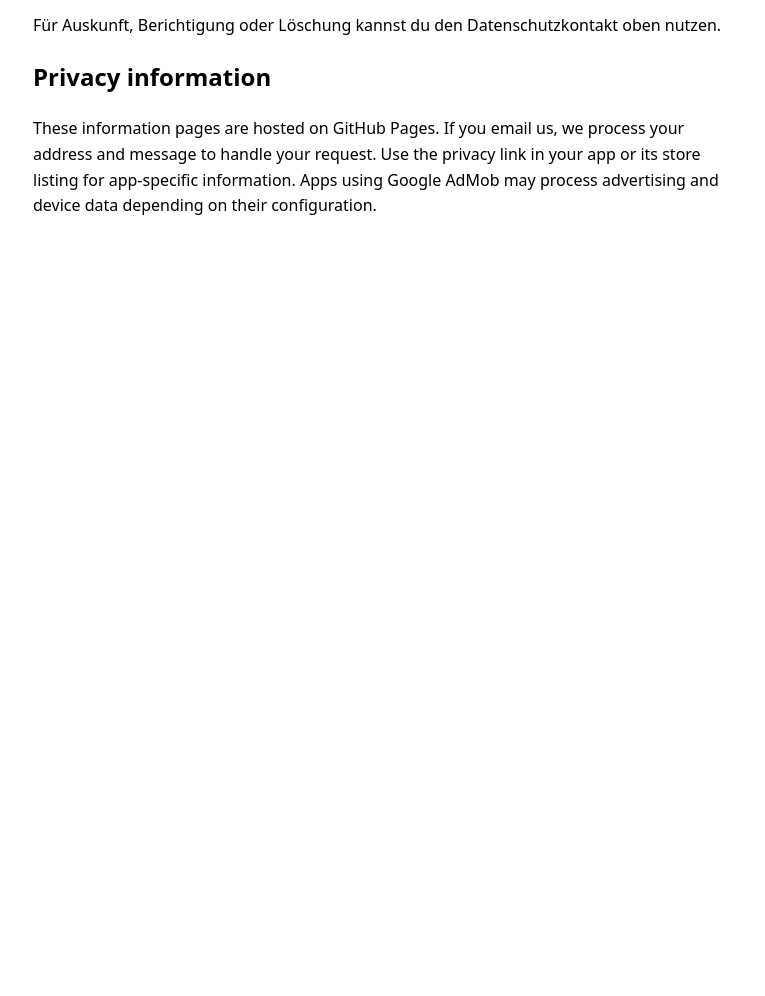
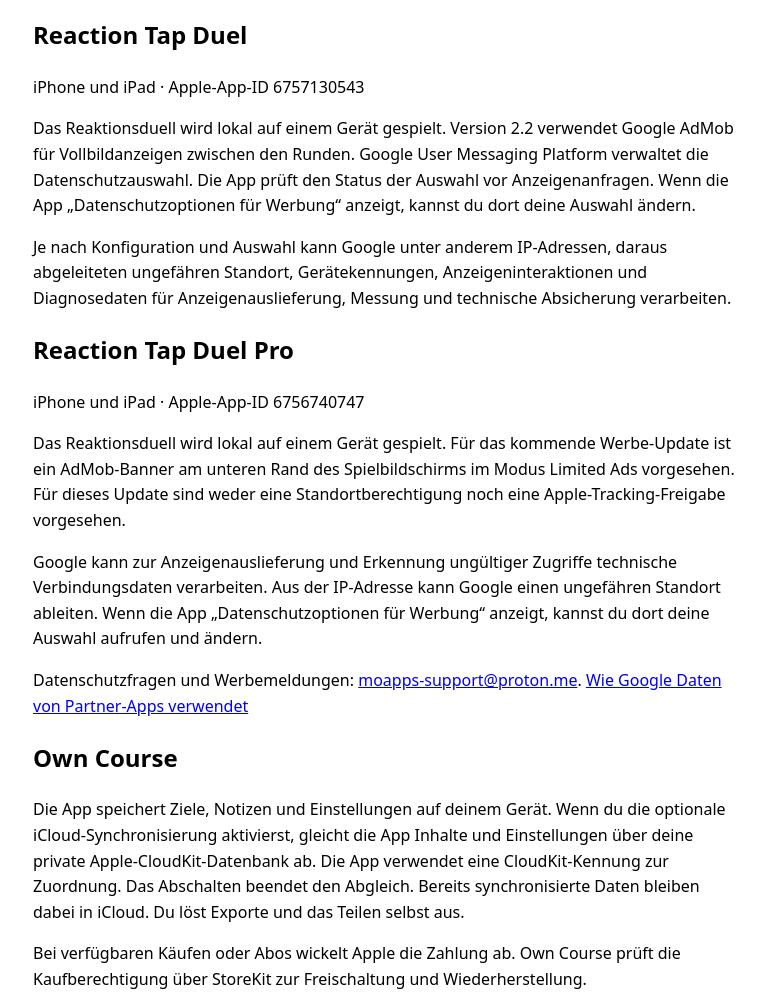
Before and after one commit to Patavan/patavan.github.io, a plain HTML site: page datenschutz.html in a window 1280 px wide. Shown: the part 722-1718 px from the top of the page, without its empty margins (255-1020 px from the left). Before the commit the page ends 973 px from the top, so only its background shows below. Drawn offline with Linux system fonts and the light colour scheme.

Commit message:
Update datenschutz.html

```diff
--- a/datenschutz.html
+++ b/datenschutz.html
@@ -23,6 +23,27 @@ body {font: 1rem/1.6 system-ui,sans-serif; max-width: 44rem; margin: 2rem auto;
 <li><a href="https://policies.google.com/technologies/partner-sites?hl=de">Wie Google Daten von Partner-Apps verwendet</a></li>
 <li><a href="https://www.apple.com/legal/privacy/data/de/app-store/">Apple App Store und Datenschutz</a></li>
 </ul>
+<section id="reaction-tap-duel">
+  <h2>Reaction Tap Duel</h2>
+  <p>iPhone und iPad · Apple-App-ID 6757130543</p>
+  <p>Das Reaktionsduell wird lokal auf einem Gerät gespielt. Version 2.2 verwendet Google AdMob für Vollbildanzeigen zwischen den Runden. Google User Messaging Platform verwaltet die Datenschutzauswahl. Die App prüft den Status der Auswahl vor Anzeigenanfragen. Wenn die App „Datenschutzoptionen für Werbung“ anzeigt, kannst du dort deine Auswahl ändern.</p>
+  <p>Je nach Konfiguration und Auswahl kann Google unter anderem IP-Adressen, daraus abgeleiteten ungefähren Standort, Gerätekennungen, Anzeigeninteraktionen und Diagnosedaten für Anzeigenauslieferung, Messung und technische Absicherung verarbeiten.</p>
+</section>
+
+<section id="reaction-tap-duel-pro">
+  <h2>Reaction Tap Duel Pro</h2>
+  <p>iPhone und iPad · Apple-App-ID 6756740747</p>
+  <p>Das Reaktionsduell wird lokal auf einem Gerät gespielt. Für das kommende Werbe-Update ist ein AdMob-Banner am unteren Rand des Spielbildschirms im Modus Limited Ads vorgesehen. Für dieses Update sind weder eine Standortberechtigung noch eine Apple-Tracking-Freigabe vorgesehen.</p>
+  <p>Google kann zur Anzeigenauslieferung und Erkennung ungültiger Zugriffe technische Verbindungsdaten verarbeiten. Aus der IP-Adresse kann Google einen ungefähren Standort ableiten. Wenn die App „Datenschutzoptionen für Werbung“ anzeigt, kannst du dort deine Auswahl aufrufen und ändern.</p>
+  <p>Datenschutzfragen und Werbemeldungen: <a href="mailto:moapps-support@proton.me">moapps-support@proton.me</a>. <a href="https://policies.google.com/technologies/partner-sites?hl=de">Wie Google Daten von Partner-Apps verwendet</a></p>
+</section>
+
+<section id="own-course">
+  <h2>Own Course</h2>
+  <p>Die App speichert Ziele, Notizen und Einstellungen auf deinem Gerät. Wenn du die optionale iCloud-Synchronisierung aktivierst, gleicht die App Inhalte und Einstellungen über deine private Apple-CloudKit-Datenbank ab. Die App verwendet eine CloudKit-Kennung zur Zuordnung. Das Abschalten beendet den Abgleich. Bereits synchronisierte Daten bleiben dabei in iCloud. Du löst Exporte und das Teilen selbst aus.</p>
+  <p>Bei verfügbaren Käufen oder Abos wickelt Apple die Zahlung ab. Own Course prüft die Kaufberechtigung über StoreKit zur Freischaltung und Wiederherstellung.</p>
+</section>
+
 <p>Für Auskunft, Berichtigung oder Löschung kannst du den Datenschutzkontakt oben nutzen.</p>
 <section lang="en"><h2>Privacy information</h2><p>These information pages are hosted on GitHub Pages. If you email us, we process your address and message to handle your request. Use the privacy link in your app or its store listing for app-specific information. Apps using Google AdMob may process advertising and device data depending on their configuration.</p></section>
 </main>
```
